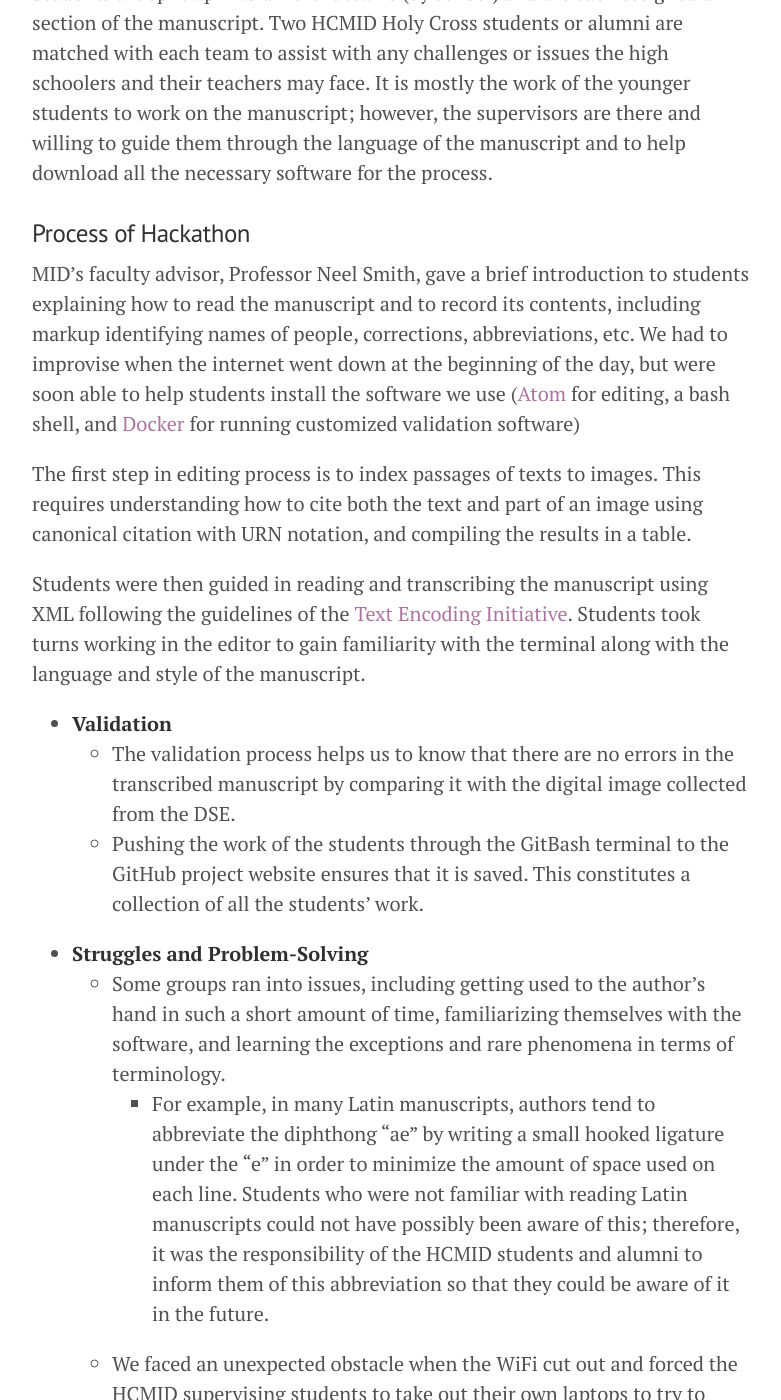
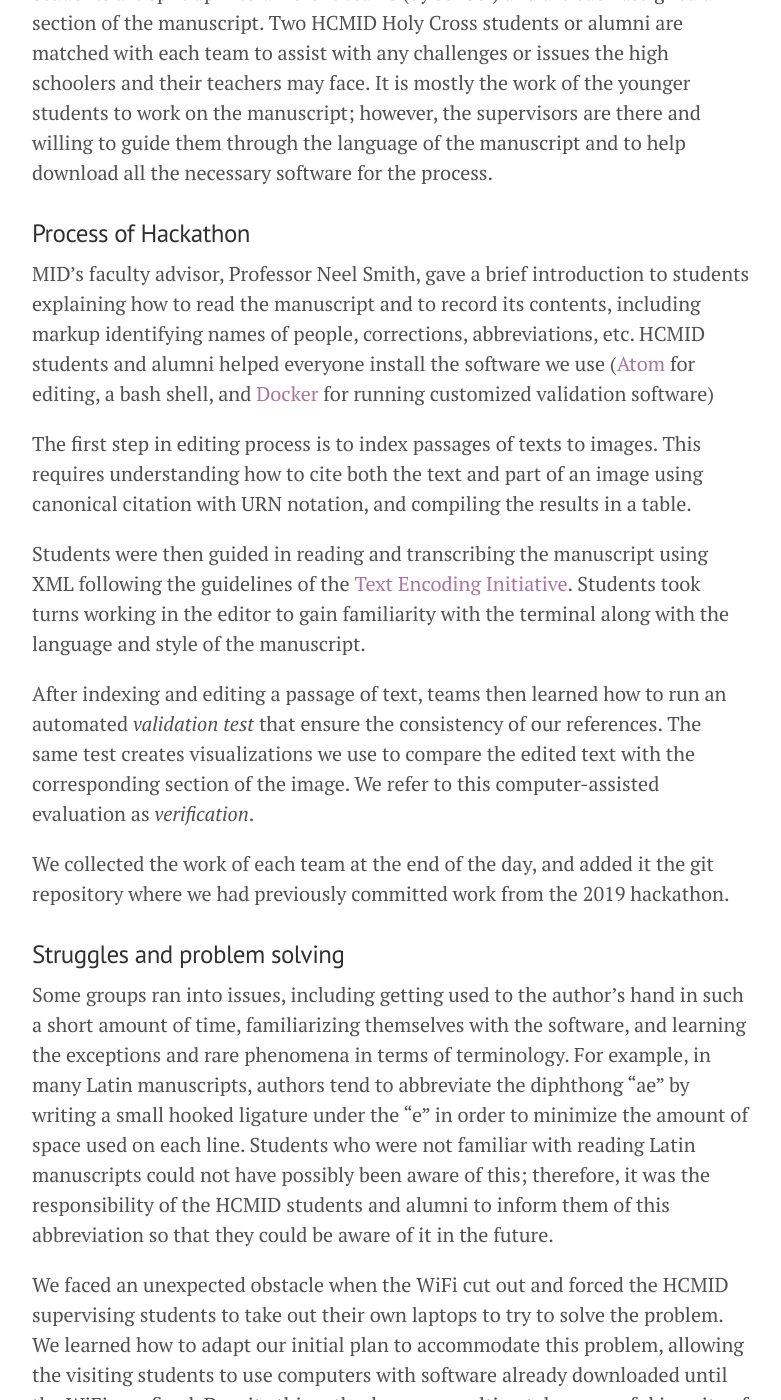
Before and after one commit to HCMID/HCMID.github.io, a Jekyll site: the page built from academic_conference20/hackathon/index.md, in a window 1280 px wide and 1400 px high, scrolled down 887 px. Shown: the whole window, without its empty margins (248-1029 px from the left). Built offline with Jekyll 4.4.1, drawn with Linux system fonts in a browser that asks for light colours.

Commit message:
More prose

```diff
--- a/academic_conference20/hackathon/index.md
+++ b/academic_conference20/hackathon/index.md
@@ -20,19 +20,26 @@ Students are split up into different teams (by school) and are each assigned a s
 
 ### Process of Hackathon
 
-MID's faculty advisor, Professor Neel Smith, gave a brief introduction to students explaining how to read the manuscript and to record its contents, including markup identifying names of people, corrections, abbreviations, etc.  We had to improvise when the internet went down at the beginning of the day, but were soon able to help students install the software we use ([Atom](https://atom.io/) for editing, a bash shell, and [Docker](https://www.docker.com/) for running customized validation software)
+MID's faculty advisor, Professor Neel Smith, gave a brief introduction to students explaining how to read the manuscript and to record its contents, including markup identifying names of people, corrections, abbreviations, etc.  HCMID students and alumni helped everyone install the software we use ([Atom](https://atom.io/) for editing, a bash shell, and [Docker](https://www.docker.com/) for running customized validation software)
 
 
 The first step in editing process is to index passages of texts to images. This requires understanding how to cite both the text and part of an image using canonical citation with URN notation, and compiling the results in a table.
 
 Students were then guided in reading and transcribing the manuscript using XML following the guidelines of the [Text Encoding Initiative](https://tei-c.org/).  Students took turns working in the editor to gain familiarity with the terminal along with the language and style of the manuscript.
 
-- **Validation**
-   - The validation process helps us to know that there are no errors in the transcribed manuscript by comparing it with the digital image collected from the DSE.
-   - Pushing the work of the students through the GitBash terminal to the GitHub project website ensures that it is saved. This constitutes a collection of all the students' work.
-- **Struggles and Problem-Solving**
-   - Some groups ran into issues, including getting used to the author's hand in such a short amount of time, familiarizing themselves with the software, and learning the exceptions and rare phenomena in terms of terminology.
-      - For example, in many Latin manuscripts, authors tend to abbreviate the diphthong "ae" by writing a small hooked ligature under the "e" in order to minimize the amount of space used on each line. Students who were not familiar with reading Latin manuscripts could not have possibly been aware of this; therefore, it was the responsibility of the HCMID students and alumni to inform them of this abbreviation so that they could be aware of it in the future.
-   - We faced an unexpected obstacle when the WiFi cut out and forced the HCMID supervising students to take out their own laptops to try to solve the problem. We learned how to adapt our initial plan to accommodate this problem, allowing the visiting students to use computers with software already downloaded until the WiFi was fixed. Despite this setback, we were ultimately successful in spite of it, transcribing a significant portion of the manuscript while also having fun.
+After indexing and editing a passage of text, teams then learned how to run an automated *validation test* that ensure the consistency of our references.  The same test creates visualizations we use to compare the edited text with the corresponding section of the image.  We refer to this computer-assisted evaluation as *verification*.
+
+We collected the work of each team at the end of the day, and added it the git repository where we had previously committed work from the 2019 hackathon.
+
+
+### Struggles and problem solving
+
+
+Some groups ran into issues, including getting used to the author's hand in such a short amount of time, familiarizing themselves with the software, and learning the exceptions and rare phenomena in terms of terminology.  For example, in many Latin manuscripts, authors tend to abbreviate the diphthong "ae" by writing a small hooked ligature under the "e" in order to minimize the amount of space used on each line.  Students who were not familiar with reading Latin manuscripts could not have possibly been aware of this; therefore, it was the responsibility of the HCMID students and alumni to inform them of this abbreviation so that they could be aware of it in the future.
+
+
+We faced an unexpected obstacle when the WiFi cut out and forced the HCMID supervising students to take out their own laptops to try to solve the problem. We learned how to adapt our initial plan to accommodate this problem, allowing the visiting students to use computers with software already downloaded until the WiFi was fixed. Despite this setback, we were ultimately successful in spite of it, transcribing a significant portion of the manuscript while also having fun.
+
+
 - **Feeling Accomplished**
    - Hackathon is a unique experience. It is rare for such young students to have the opportunity to read and understand an authentic ancient manuscript-- an opportunity most students will not get until coming to college. Additionally, they were able to utilize the same skills that professionals use consistently in their own fields. The students left feeling accomplished in their work and their progress, excited to have worked on this project and to eventually see their work published.
```
